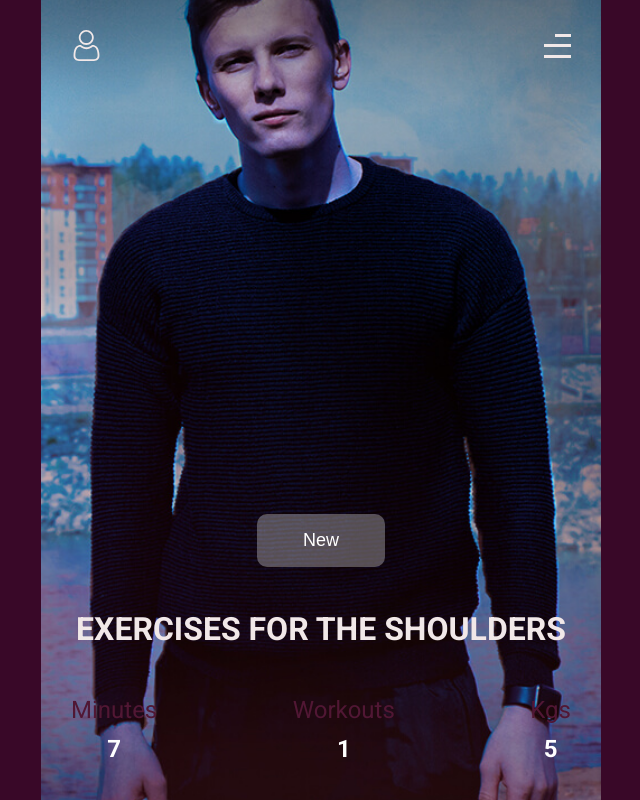
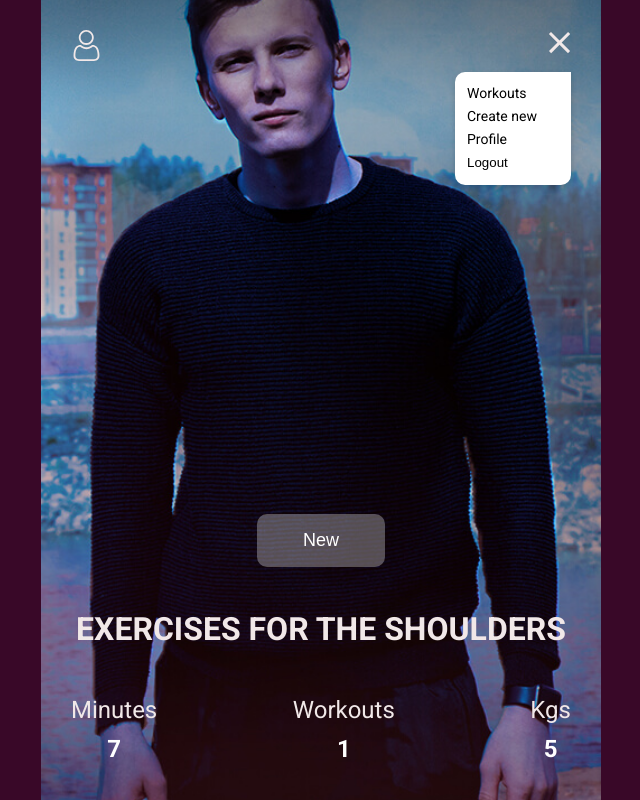
Before and after one commit to NetLive5/workout-app, a React (Create React App) app in the folder workout-app/front/: page / in a window 1280 px wide. Both pictures are taken after a click on the button 876 px from the left and 47 px from the top of the page. Shown: the whole page, without its empty margins (319-959 px from the left). Built offline with nearby package versions, Linux system fonts and the light colour scheme.

Commit message:
Add react router. Create menu.

```diff
--- a/workout-app/front/package.json
+++ b/workout-app/front/package.json
@@ -8,6 +8,7 @@
     "@testing-library/user-event": "^13.5.0",
     "react": "^18.2.0",
     "react-dom": "^18.2.0",
+    "react-router-dom": "^6.6.2",
     "react-scripts": "5.0.1",
     "sass": "^1.57.0",
     "web-vitals": "^2.1.4"
--- a/workout-app/front/src/App.jsx
+++ b/workout-app/front/src/App.jsx
@@ -1,10 +1,16 @@
 import React from 'react'
-import Layout from './components/common/Layout'
+import {BrowserRouter as Router, Routes, Route} from 'react-router-dom'
+import NewWorkout from './components/pages/NewWorkout/NewWorkout'
 import Home from './components/pages/Home/Home'
 
 export const App = () => {
   return (
-    <Home />
+    <Router>
+      <Routes>
+        <Route path='/' exact={true} element={<Home/>} />
+        <Route path='/new-workout' element={<NewWorkout/>} />
+      </Routes>
+    </Router>
   )
 }
 
--- /dev/null
+++ b/workout-app/front/src/components/common/Header/Hamburger/Hamburger.jsx
@@ -0,0 +1,39 @@
+import React from 'react'
+import { Link } from 'react-router-dom'
+import { menu } from './menuBase'
+
+import hamburgerImage from '../../../../images/header/hamburger.svg'
+import hamburgerCloseImage from '../../../../images/header/hamburger-close.svg'
+
+import styles from './Hamburger.module.scss'
+
+
+const Hamburger = () => {
+
+  const [show , setShow] = React.useState(false)
+  const handelLogout = () =>{
+    console.log('logout')
+  }
+
+    return (
+    <div className={styles.wrapper}>
+        <button type='button' onClick={()=>setShow(!show)}>
+            <img src={show ? hamburgerCloseImage : hamburgerImage} alt='Auth'/>
+        </button>
+        <nav className={`${styles.menu} ${show ? styles.show : ''}`}>
+        <ul>
+            {menu.map((item, idx) => (
+            <li key={`_menu_${idx}`}>
+                <Link to={item.link}>{item.title}</Link>
+            </li>
+            ))}
+            <li>
+                <button onClick={handelLogout}>Logout</button>
+            </li>
+        </ul>
+        </nav>
+    </div>
+  )
+}
+
+export default Hamburger
--- /dev/null
+++ b/workout-app/front/src/components/common/Header/Hamburger/Hamburger.module.scss
@@ -0,0 +1,43 @@
+@import '../../../../scss/variables';
+@import '../../../../scss/animations';
+
+.wrapper{
+    position: relative;
+    button{
+        background-color: transparent;
+        border: none;
+        outline: none;
+        cursor: pointer;
+
+    }
+    .menu{
+        position: absolute;
+        top: calc(100% + 10px);
+        right: 0;
+        background-color: #fff;
+        padding: 10px 12px;
+        font-size: 14px;
+        box-shadow: $bx-16;
+        border-radius: 10px 0 10px 10px;
+        min-width: 116px;
+        display: none;
+        animation: opacity 0.4s;
+        &.show{
+            display: block;
+        }
+        >ul
+        {
+            list-style: none;
+        }
+        a{
+            color: #000;
+            text-decoration: none;
+            a:hover,
+            a:active{
+                color: $accent;
+                margin: 4px 0;
+            }
+        }
+
+    }
+}
--- /dev/null
+++ b/workout-app/front/src/components/common/Header/Hamburger/menuBase.js
@@ -0,0 +1,14 @@
+export const menu = [
+    {
+        title: 'Workouts',
+        link: '/workouts'
+    },
+    {
+        title: 'Create new',
+        link: '/new-workout'
+    },
+    {
+        title: 'Profile',
+        link: '/profile'
+    }
+]
--- a/workout-app/front/src/components/common/Header/Header.jsx
+++ b/workout-app/front/src/components/common/Header/Header.jsx
@@ -2,19 +2,18 @@
 import styles from './Header.module.scss'
 
 import userImage from '../../../images/header/user.svg'
-import hamburgerImage from '../../../images/header/hamburger.svg'
+import Hamburger from './Hamburger/Hamburger';
+
 
 const Header = () => {
-    return <header className={styles.header}>
-
-<button type='button'>
-    <img src={userImage} alt='Auth'/>
-</button>
-<button type='button'>
-    <img src={hamburgerImage} alt='Auth'/>
-</button>
-
+    return (
+    <header className={styles.header}>
+    <button type='button'>
+        <img src={userImage} alt='Auth'/>
+    </button>
+    <Hamburger />
     </header>
+)
 }
 
 export default Header
--- a/workout-app/front/src/components/pages/Home/Home.jsx
+++ b/workout-app/front/src/components/pages/Home/Home.jsx
@@ -3,8 +3,11 @@
 import Counters from '../../ui/Counters/Counters'
 import bgImage from '../../../images/home-bg.jpg'
 import styles from './Home.module.scss'
+import { useNavigate } from "react-router-dom"
 
 const Home = () => {
+    const navigate = useNavigate()
+
     return <Layout height='100%' bgImage={bgImage}>
 
     <Button text='New' type='main' callback={()=>{}}/>
--- /dev/null
+++ b/workout-app/front/src/components/pages/NewWorkout/NewWorkout.jsx
@@ -0,0 +1,9 @@
+import React from 'react'
+
+const NewWorkout = () => {
+  return (
+    <div>NewWorkout</div>
+  )
+}
+
+export default NewWorkout
--- a/workout-app/front/src/components/ui/Counters/Counters.module.scss
+++ b/workout-app/front/src/components/ui/Counters/Counters.module.scss
@@ -9,7 +9,7 @@
         font-size: 24px;
         text-align: center;
         .heading{
-            color: $purple;
+            color: $white;
             text-transform: capitalize;
         }
         .number{
--- /dev/null
+++ b/workout-app/front/src/scss/_animations.scss
@@ -0,0 +1,8 @@
+@keyframes opacity {
+    from{
+        opacity: 0;
+    }
+    to {
+        opacity: 1  ;
+    }
+}
```
Also changed, not shown: workout-app/front/src/components/pages/NewWorkout/NewWorkout.module.scss (added), workout-app/front/src/images/header/hamburger-close.svg (added), 1 other file (tests, documents, lock files or other folders).
